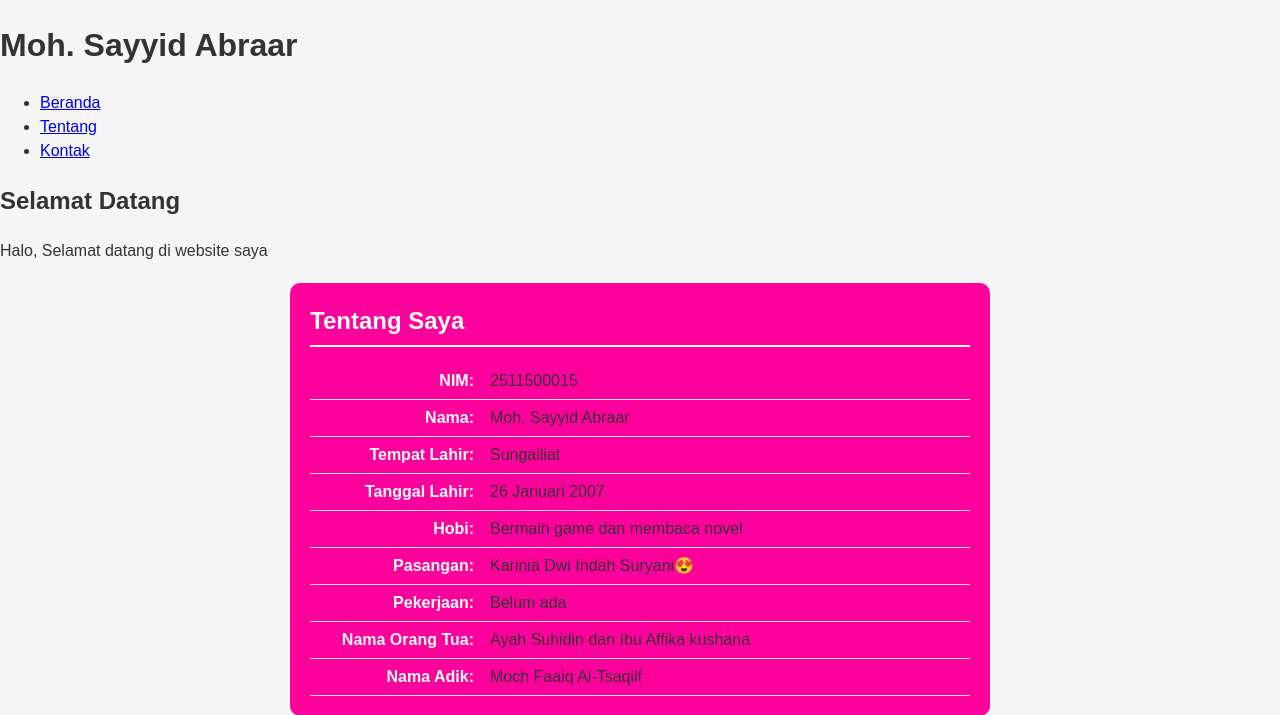
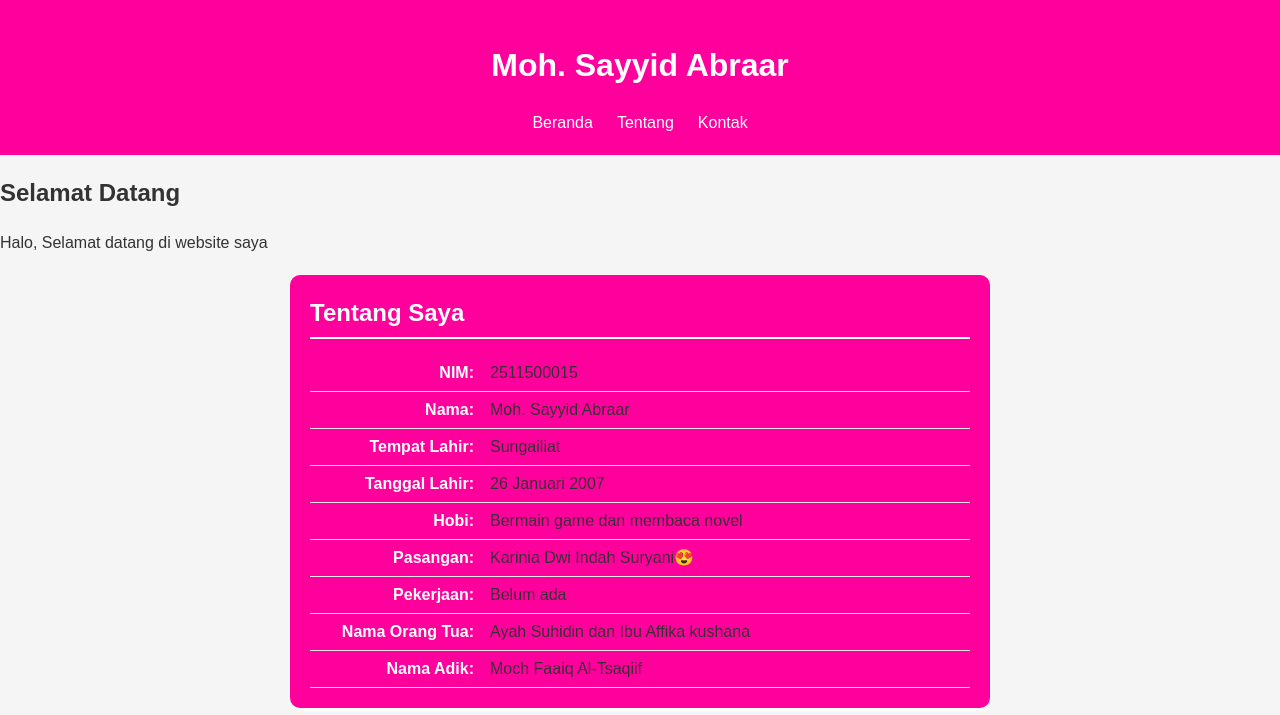
Before and after one commit to Abraar2511500015/2511500015-PWD-TI1A-2526O, a PHP site: page /pertemuan-04/index.html in a window 1280 px wide. Shown: the top 715 px of the page. Run offline with PHP 8.4, Linux system fonts and the light colour scheme.

Commit message:
update style.css pertemuan-04

```diff
--- a/pertemuan-04/style.css
+++ b/pertemuan-04/style.css
@@ -8,6 +8,27 @@ body {
     background: #f5f5f5;
     color: #333;
     line-height: 1.5;
+}
+
+header {
+    background-color: #ff009d;
+    color: #ffffff;
+    padding: 20px 0;
+    text-align: center;
+}
+
+header ul {
+    list-style: none;
+    padding: 0;
+    margin: 10px 0 0;
+    display: flex;
+    justify-content: center;
+}
+
+header li a {
+    color: #ffffff;
+    text-decoration: none;
+    padding: 6px 12px;
 }
 #about,
 #contact {
```
